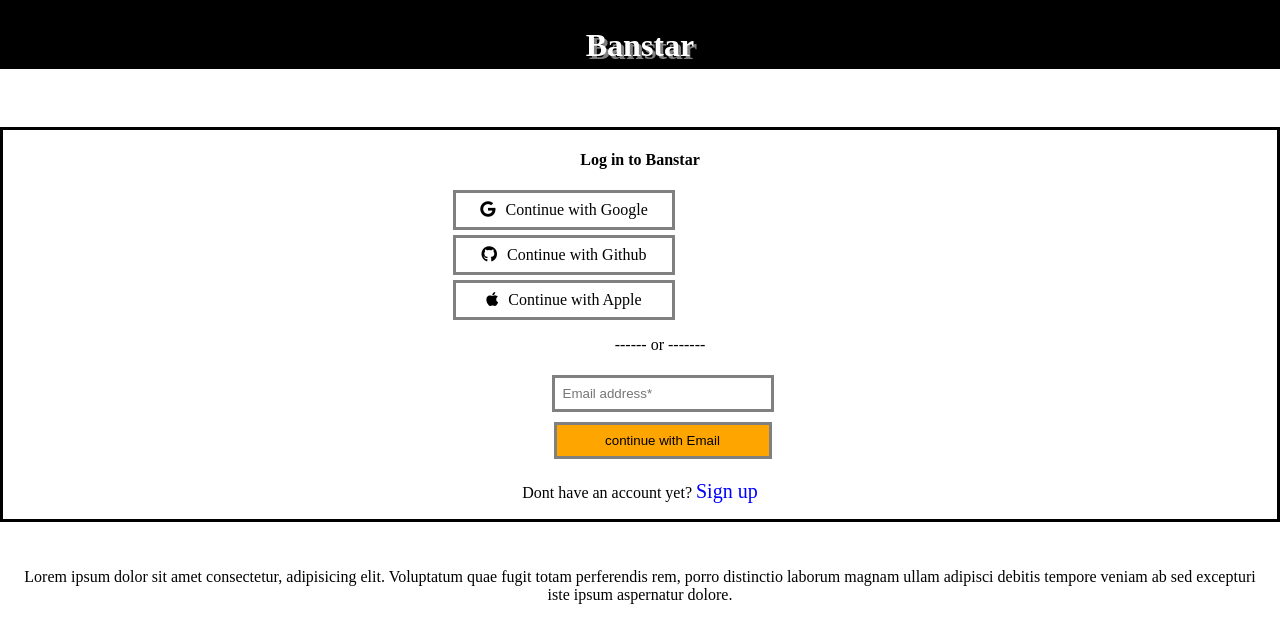
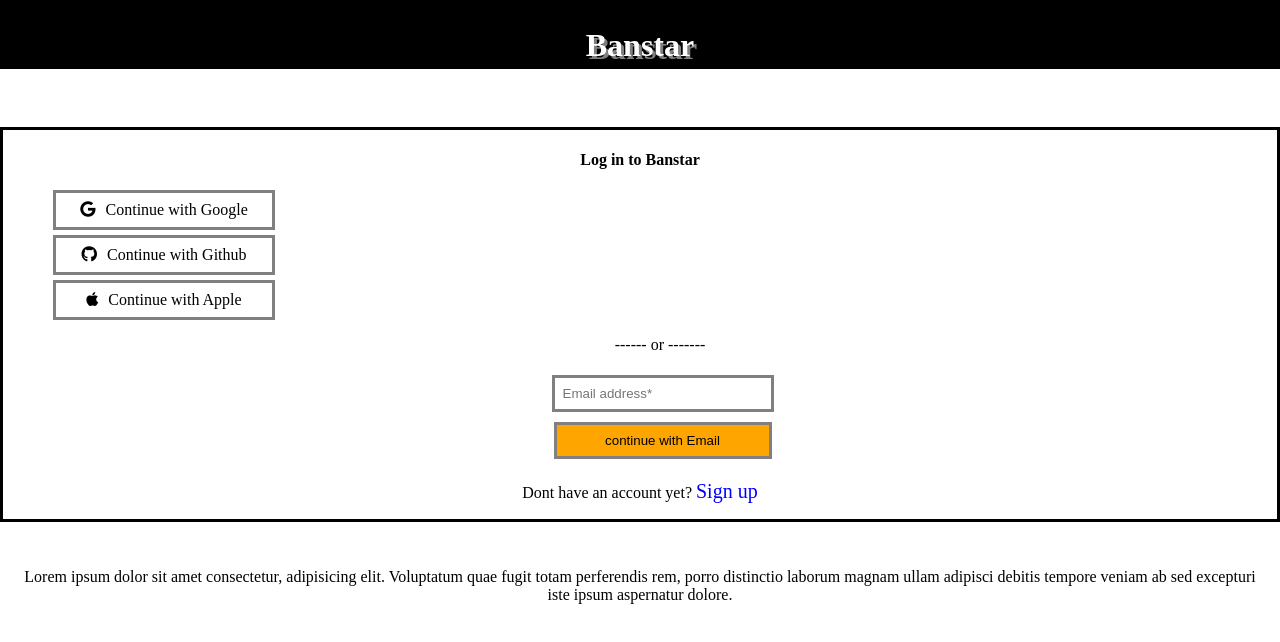
Before and after one commit to DevSwapna/banstar, a plain HTML site: page index.html in a window 1280 px wide. Drawn offline with Linux system fonts and the light colour scheme.

Commit message:
Update style.css

```diff
--- a/style.css
+++ b/style.css
@@ -11,7 +11,7 @@ div{
     width: 200px;
     margin: 5px;
     padding: 8px;
-    margin-left: 450px;
+    margin-left: 50px;
 
 
 }
```
